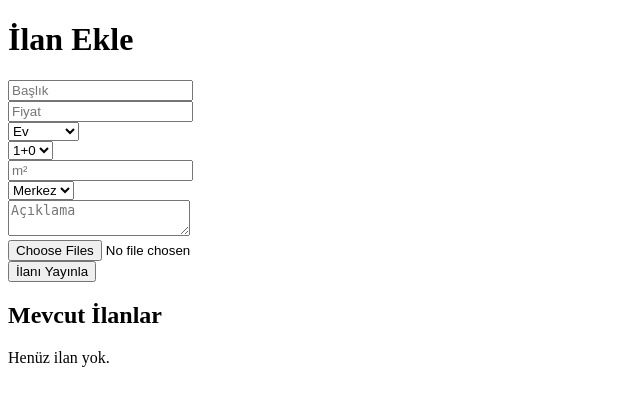
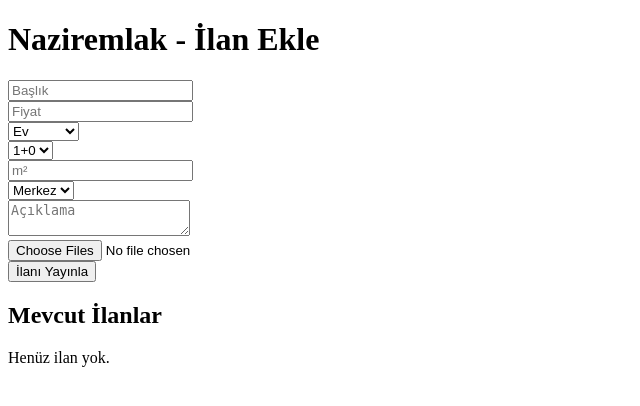
Before and after one commit to serhathus/PropertyWebsite, a PHP site: page /ilan-ekle.php in a window 1280 px wide. Shown: the top 406 px of the page, without its empty margins (0-640 px from the left). Run offline with PHP 8.4, Linux system fonts and the light colour scheme; the visitor is signed in with stand-in values (Sample User, id 1).

Commit message:
Customize site as Naziremlak

```diff
--- a/ilan-ekle.php
+++ b/ilan-ekle.php
@@ -17,11 +17,11 @@ if (isset($_POST['login'])) {
 <html lang="tr">
 <head>
     <meta charset="UTF-8">
-    <title>İlan Ekle</title>
+    <title>Naziremlak - İlan Ekle</title>
 </head>
 <body>
 <?php if (!$loggedIn): ?>
-    <h1>Admin Girişi</h1>
+    <h1>Naziremlak Admin Girişi</h1>
     <?php if ($loginError): ?><p style="color:red;"><?php echo $loginError; ?></p><?php endif; ?>
     <form method="post">
         <input type="text" name="username" placeholder="Kullanıcı Adı">
@@ -29,7 +29,7 @@ if (isset($_POST['login'])) {
         <button type="submit" name="login">Giriş</button>
     </form>
 <?php else: ?>
-    <h1>İlan Ekle</h1>
+    <h1>Naziremlak - İlan Ekle</h1>
     <form action="ilan-kaydet.php" method="post" enctype="multipart/form-data">
         <input type="text" name="title" placeholder="Başlık" required><br>
         <input type="number" name="price" placeholder="Fiyat" required><br>
```
Also changed, not shown: index.php (+5 -2 lines), README.md.
